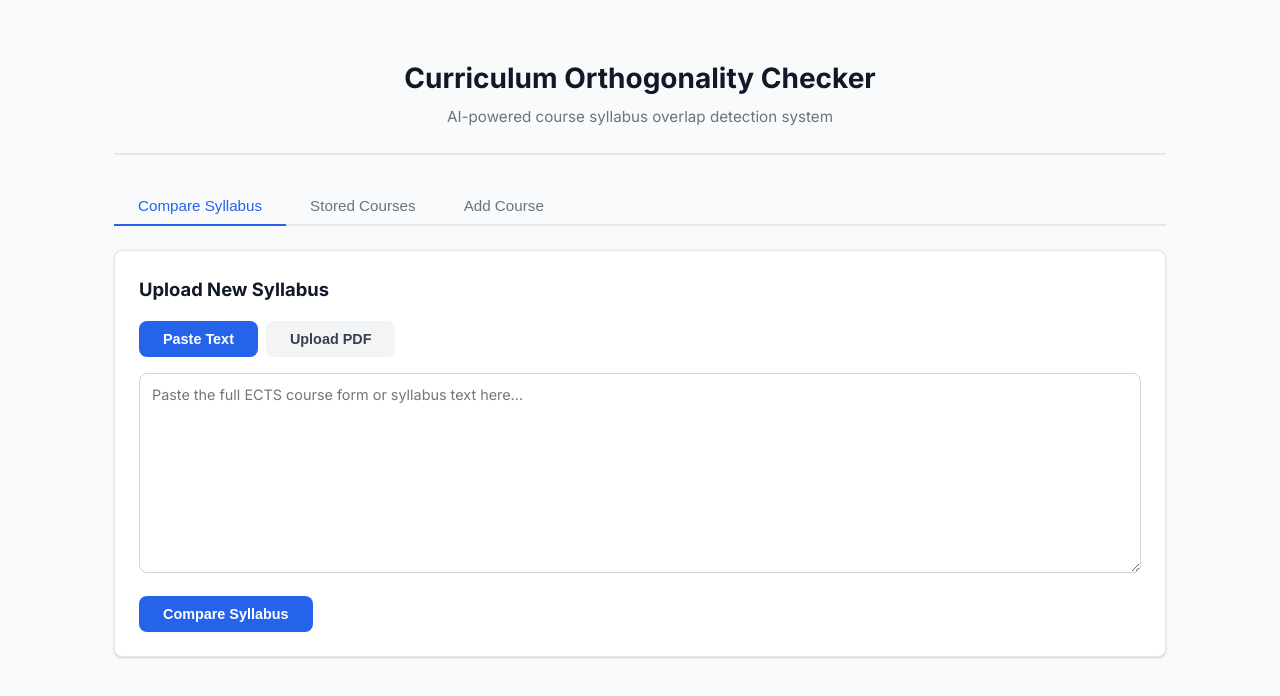
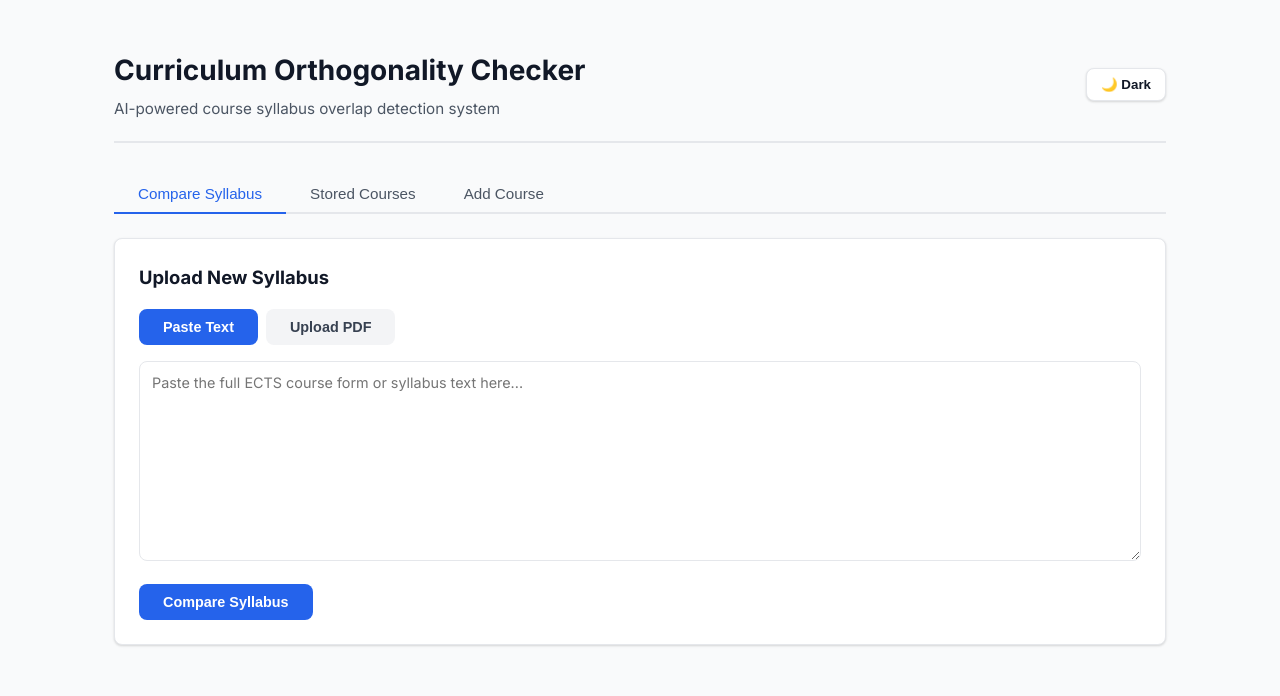
Before and after one commit to ozlemkrc/OrthogoLink, a React (Create React App) app in the folder frontend/: page / in a window 1280 px wide. Shown: the top 696 px of the page. Built offline with nearby package versions, Linux system fonts and the light colour scheme; no server answers.

Commit message:
dark theme included

```diff
--- a/frontend/src/App.js
+++ b/frontend/src/App.js
@@ -1,4 +1,4 @@
-import React, { useState } from "react";
+import React, { useEffect, useState } from "react";
 import UploadForm from "./components/UploadForm";
 import ResultsDisplay from "./components/ResultsDisplay";
 import CourseList from "./components/CourseList";
@@ -7,12 +7,33 @@ import AddCourse from "./components/AddCourse";
 function App() {
   const [activeTab, setActiveTab] = useState("compare");
   const [results, setResults] = useState(null);
+  const [theme, setTheme] = useState(() => {
+    const stored = localStorage.getItem("theme");
+    if (stored === "dark" || stored === "light") return stored;
+    return window.matchMedia?.("(prefers-color-scheme: dark)").matches
+      ? "dark"
+      : "light";
+  });
+
+  useEffect(() => {
+    document.documentElement.setAttribute("data-theme", theme);
+    localStorage.setItem("theme", theme);
+  }, [theme]);
+
+  const toggleTheme = () => {
+    setTheme((prev) => (prev === "dark" ? "light" : "dark"));
+  };
 
   return (
     <div className="app-container">
       <header className="header">
-        <h1>Curriculum Orthogonality Checker</h1>
-        <p>AI-powered course syllabus overlap detection system</p>
+        <div>
+          <h1>Curriculum Orthogonality Checker</h1>
+          <p>AI-powered course syllabus overlap detection system</p>
+        </div>
+        <button className="theme-toggle" onClick={toggleTheme} aria-label="Toggle theme">
+          {theme === "dark" ? "☀️ Light" : "🌙 Dark"}
+        </button>
       </header>
 
       <nav className="tabs">
--- a/frontend/src/components/AddCourse.js
+++ b/frontend/src/components/AddCourse.js
@@ -136,19 +136,7 @@ function AddCourse() {
 
         {error && <div className="error-msg">{error}</div>}
         {success && (
-          <div
-            style={{
-              background: "#f0fdf4",
-              border: "1px solid #bbf7d0",
-              color: "var(--success)",
-              padding: "12px 16px",
-              borderRadius: "var(--radius)",
-              fontSize: "0.9rem",
-              marginTop: 12,
-            }}
-          >
-            {success}
-          </div>
+          <div className="alert-success">{success}</div>
         )}
 
         <div className="btn-row">
--- a/frontend/src/index.css
+++ b/frontend/src/index.css
@@ -21,15 +21,71 @@
   --gray-500: #6b7280;
   --gray-700: #374151;
   --gray-900: #111827;
+  --page-bg: #f9fafb;
+  --surface: #ffffff;
+  --surface-alt: #f3f4f6;
+  --text-primary: #111827;
+  --text-secondary: #4b5563;
+  --border: #e5e7eb;
+  --muted: #f3f4f6;
+  --code-bg: #111827;
+  --code-text: #e5e7eb;
+  --success-bg: #f0fdf4;
+  --success-border: #bbf7d0;
+  --success-text: #15803d;
+  --error-bg: #fef2f2;
+  --error-border: #fecaca;
+  --error-text: #dc2626;
+  --badge-overlap-bg: #fef2f2;
+  --badge-overlap-text: #dc2626;
+  --badge-unique-bg: #f0fdf4;
+  --badge-unique-text: #16a34a;
   --radius: 8px;
   --shadow: 0 1px 3px rgba(0, 0, 0, 0.1), 0 1px 2px rgba(0, 0, 0, 0.06);
   --shadow-md: 0 4px 6px rgba(0, 0, 0, 0.1), 0 2px 4px rgba(0, 0, 0, 0.06);
 }
 
+[data-theme="dark"] {
+  --primary: #60a5fa;
+  --primary-dark: #3b82f6;
+  --primary-light: rgba(96, 165, 250, 0.15);
+  --success: #34d399;
+  --warning: #fb923c;
+  --danger: #f87171;
+  --gray-50: #0b1220;
+  --gray-100: #0f172a;
+  --gray-200: #1f2937;
+  --gray-300: #273449;
+  --gray-500: #9ca3af;
+  --gray-700: #cbd5e1;
+  --gray-900: #e5e7eb;
+  --page-bg: #0b1220;
+  --surface: #111827;
+  --surface-alt: #0f172a;
+  --text-primary: #e5e7eb;
+  --text-secondary: #cbd5e1;
+  --border: #273449;
+  --muted: #111827;
+  --code-bg: #0f172a;
+  --code-text: #e2e8f0;
+  --success-bg: rgba(52, 211, 153, 0.12);
+  --success-border: rgba(52, 211, 153, 0.5);
+  --success-text: #6ee7b7;
+  --error-bg: rgba(248, 113, 113, 0.12);
+  --error-border: rgba(248, 113, 113, 0.5);
+  --error-text: #fecdd3;
+  --badge-overlap-bg: rgba(248, 113, 113, 0.12);
+  --badge-overlap-text: #fecaca;
+  --badge-unique-bg: rgba(52, 211, 153, 0.12);
+  --badge-unique-text: #bbf7d0;
+  --shadow: 0 6px 16px rgba(0, 0, 0, 0.45);
+  --shadow-md: 0 10px 30px rgba(0, 0, 0, 0.5);
+}
+
 body {
   font-family: "Inter", -apple-system, BlinkMacSystemFont, sans-serif;
-  background: var(--gray-50);
-  color: var(--gray-900);
+  background: var(--page-bg);
+  color: var(--text-primary);
   -webkit-font-smoothing: antialiased;
   line-height: 1.6;
 }
@@ -42,22 +98,42 @@ body {
 }
 
 .header {
-  text-align: center;
+  display: flex;
+  align-items: center;
+  justify-content: space-between;
+  gap: 16px;
   margin-bottom: 32px;
-  padding: 32px 0 24px;
-  border-bottom: 2px solid var(--gray-200);
+  padding: 24px 0 20px;
+  border-bottom: 2px solid var(--border);
 }
 
 .header h1 {
   font-size: 1.75rem;
   font-weight: 700;
-  color: var(--gray-900);
+  color: var(--text-primary);
   margin-bottom: 4px;
 }
 
 .header p {
-  color: var(--gray-500);
+  color: var(--text-secondary);
   font-size: 0.95rem;
+}
+
+.theme-toggle {
+  padding: 8px 14px;
+  border-radius: var(--radius);
+  border: 1px solid var(--border);
+  background: var(--surface);
+  color: var(--text-primary);
+  cursor: pointer;
+  font-weight: 600;
+  box-shadow: var(--shadow);
+  transition: all 0.15s;
+}
+
+.theme-toggle:hover {
+  border-color: var(--primary);
+  color: var(--primary);
 }
 
 /* ── Tabs ─────────────────────────────────────────────── */
@@ -65,7 +141,7 @@ body {
   display: flex;
   gap: 0;
   margin-bottom: 24px;
-  border-bottom: 2px solid var(--gray-200);
+  border-bottom: 2px solid var(--border);
 }
 
 .tab {
@@ -77,12 +153,12 @@ body {
   cursor: pointer;
   font-size: 0.95rem;
   font-weight: 500;
-  color: var(--gray-500);
+  color: var(--text-secondary);
   transition: all 0.15s;
 }
 
 .tab:hover {
-  color: var(--gray-700);
+  color: var(--text-primary);
 }
 
 .tab.active {
@@ -92,8 +168,8 @@ body {
 
 /* ── Card ─────────────────────────────────────────────── */
 .card {
-  background: white;
-  border: 1px solid var(--gray-200);
+  background: var(--surface);
+  border: 1px solid var(--border);
   border-radius: var(--radius);
   padding: 24px;
   box-shadow: var(--shadow);
@@ -103,7 +179,7 @@ body {
 .card h2 {
   font-size: 1.15rem;
   margin-bottom: 16px;
-  color: var(--gray-900);
+  color: var(--text-primary);
 }
 
 /* ── Form ─────────────────────────────────────────────── */
@@ -111,7 +187,7 @@ textarea {
   width: 100%;
   min-height: 200px;
   padding: 12px;
-  border: 1px solid var(--gray-300);
+  border: 1px solid var(--border);
   border-radius: var(--radius);
   font-family: inherit;
   font-size: 0.9rem;
@@ -126,7 +202,7 @@ textarea:focus {
 }
 
 .file-upload {
-  border: 2px dashed var(--gray-300);
+  border: 2px dashed var(--border);
   border-radius: var(--radius);
   padding: 40px;
   text-align: center;
@@ -144,7 +220,7 @@ textarea:focus {
 }
 
 .file-upload p {
-  color: var(--gray-500);
+  color: var(--text-secondary);
   font-size: 0.9rem;
 }
 
@@ -177,7 +253,7 @@ textarea:focus {
 
 .btn-primary {
   background: var(--primary);
-  color: white;
+  color: #ffffff;
 }
 
 .btn-primary:hover:not(:disabled) {
@@ -219,8 +295,8 @@ textarea:focus {
 }
 
 .stat-card {
-  background: white;
-  border: 1px solid var(--gray-200);
+  background: var(--surface);
+  border: 1px solid var(--border);
   border-radius: var(--radius);
   padding: 20px;
   text-align: center;
@@ -267,7 +343,7 @@ tbody td {
 }
 
 tbody tr:hover {
-  background: var(--gray-50);
+  background: var(--muted);
 }
 
 .badge {
@@ -279,13 +355,13 @@ tbody tr:hover {
 }
 
 .badge-overlap {
-  background: #fef2f2;
-  color: var(--danger);
+  background: var(--badge-overlap-bg);
+  color: var(--badge-overlap-text);
 }
 
 .badge-unique {
-  background: #f0fdf4;
-  color: var(--success);
+  background: var(--badge-unique-bg);
+  color: var(--badge-unique-text);
 }
 
 /* Similarity bar */
@@ -316,8 +392,8 @@ tbody tr:hover {
 
 /* ── Report ───────────────────────────────────────────── */
 .report {
-  background: var(--gray-900);
-  color: #e5e7eb;
+  background: var(--code-bg);
+  color: var(--code-text);
   padding: 20px;
   border-radius: var(--radius);
   font-family: "Courier New", monospace;
@@ -335,8 +411,8 @@ tbody tr:hover {
 }
 
 .course-card {
-  background: white;
-  border: 1px solid var(--gray-200);
+  background: var(--surface);
+  border: 1px solid var(--border);
   border-radius: var(--radius);
   padding: 20px;
   box-shadow: var(--shadow);
@@ -356,16 +432,26 @@ tbody tr:hover {
 
 .course-card .dept {
   font-size: 0.8rem;
-  color: var(--gray-500);
+  color: var(--text-secondary);
 }
 
 /* ── Error ────────────────────────────────────────────── */
 .error-msg {
-  background: #fef2f2;
-  border: 1px solid #fecaca;
-  color: var(--danger);
+  background: var(--error-bg);
+  border: 1px solid var(--error-border);
+  color: var(--error-text);
   padding: 12px 16px;
   border-radius: var(--radius);
   font-size: 0.9rem;
   margin-top: 12px;
 }
+
+.alert-success {
+  background: var(--success-bg);
+  border: 1px solid var(--success-border);
+  color: var(--success-text);
+  padding: 12px 16px;
+  border-radius: var(--radius);
+  font-size: 0.9rem;
+  margin-top: 12px;
+}
```
